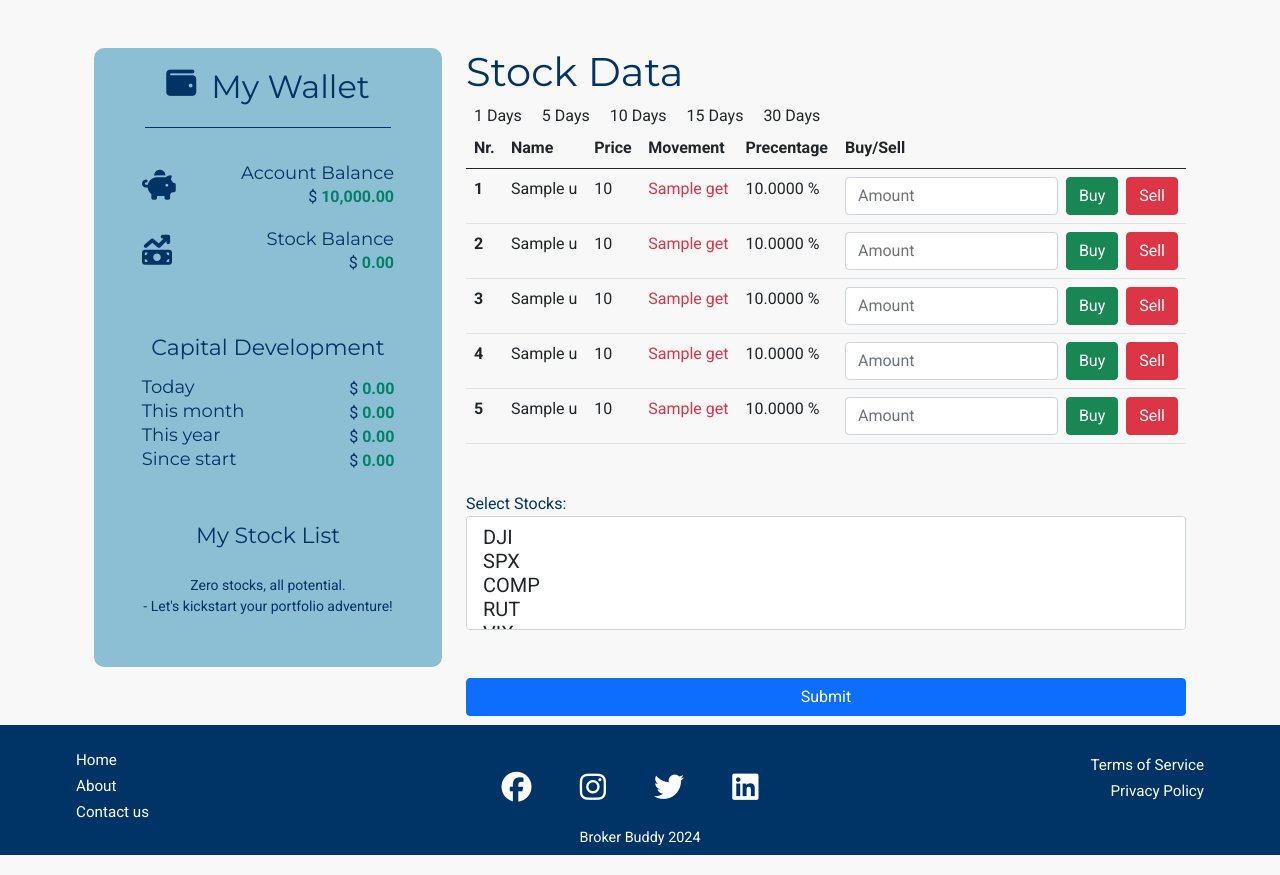
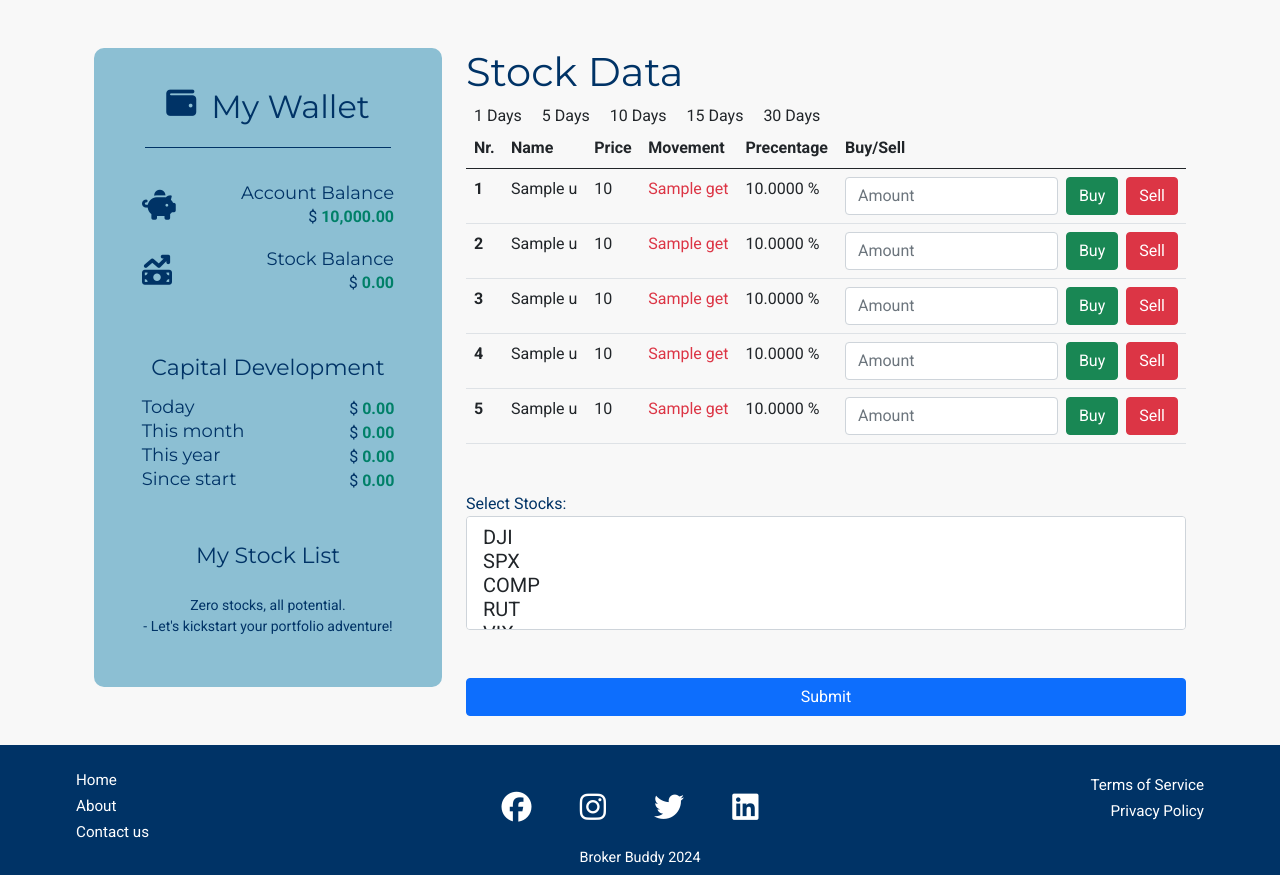
Before and after one commit to e-kai00/finFlare, a Django app: page /markets/markets/ in a window 1280 px wide. Shown: the part 98-973 px from the top of the page. Run offline with Django 4.2, Linux system fonts and the light colour scheme; tables that the repository leaves empty hold one stand-in row (values such as "Sample post"); a database or web service that is not in the repository returns one stand-in record (values such as "Sample title"); data that the repository does not hold is empty; some libraries are stand-ins or nearby versions.

Commit message:
Adjust paddings

```diff
--- a/accounts/static/accounts/css/accounts.css
+++ b/accounts/static/accounts/css/accounts.css
@@ -29,7 +29,7 @@ hr {
 .container-wallet {
     width: 100%;
     border-radius: 10px;
-    padding: 20px;
+    padding: 40px 20px;
     margin: 0 0 50px;
 }
 
@@ -71,7 +71,6 @@ hr {
     display: flex;
     justify-content: center;
     margin: 10px 0;
-    padding: 0 0 20px;
 }
 
 #stock-message {
```
